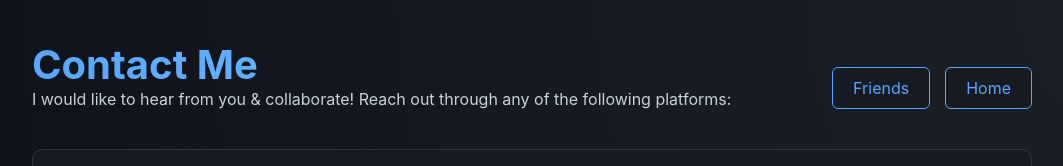
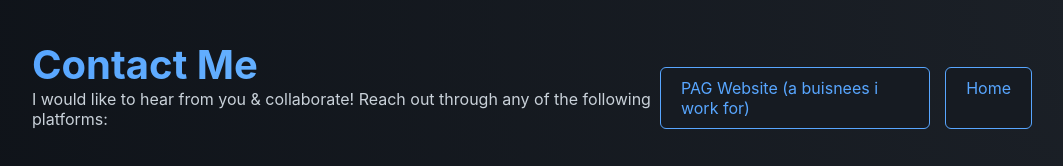
Before and after one commit to wifirobo-codes/my-website, a plain HTML site: page contact.html in a window 1280 px wide. Shown: the top 166 px of the page, without its empty margins (108-1171 px from the left). Drawn offline with Linux system fonts and the light colour scheme.

Commit message:
Replaced Friends page with PAG Website

```diff
--- a/contact.html
+++ b/contact.html
@@ -14,7 +14,7 @@
                 <p>I would like to hear from you & collaborate! Reach out through any of the following platforms:</p>
             </div>
             <div class="header-links">
-                <a href="./friends.html" class="btn-link">Friends</a>
+                <a href="https://wifirobo-codes.github.io/PAG" class="btn-link">PAG Website (a buisnees i work for)</a>
                 <a href="./index.html" class="btn-link">Home</a>
             </div>
         </header>
```
Also changed, not shown: index.html (+1 -1 lines).
